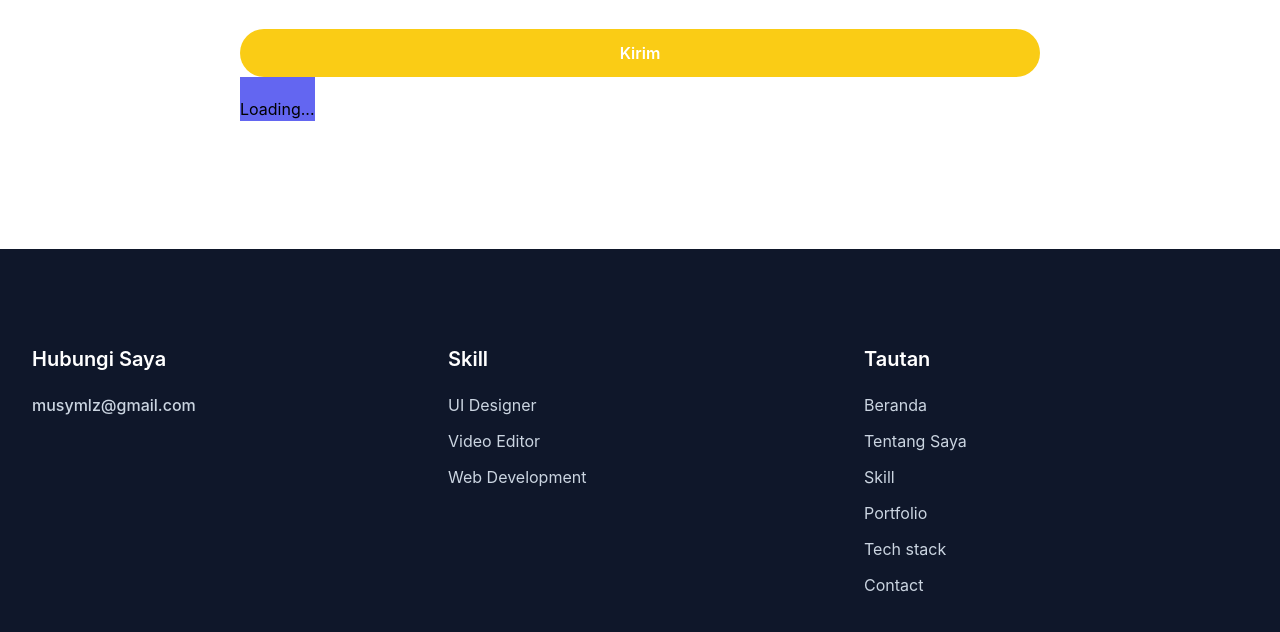
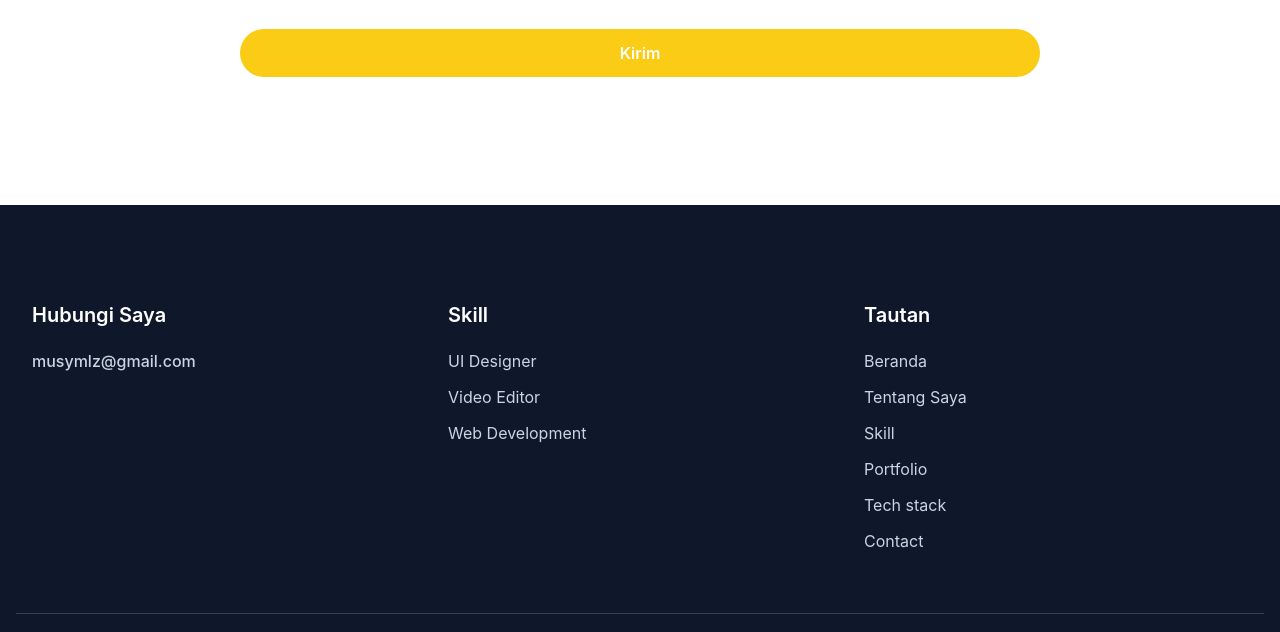
Before and after one commit to musyaml/myportfolio, a website: page index.html in a window 1280 px wide. Shown: the part 6103-6735 px from the top of the page. Drawn offline with Linux system fonts and the light colour scheme.

Commit message:
Update Contact Form

```diff
--- a/index.html
+++ b/index.html
@@ -822,13 +822,6 @@
               >
                 Kirim
               </button>
-
-              <button type="button" class="bg-indigo-500" disabled>
-                <svg class="animate-spin h-5 w-5 mr-3" viewBox="0 0 24 24">
-                  <!-- ... -->
-                </svg>
-                Loading...
-              </button>
             </div>
           </div>
         </form>
```
Also changed, not shown: dist/css/final.css, dist/output.css.
